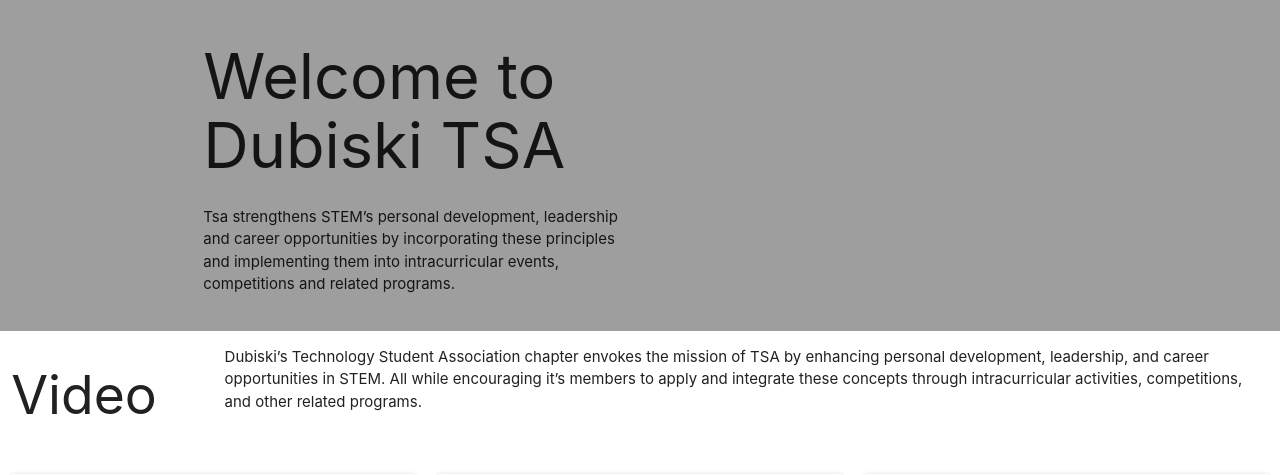
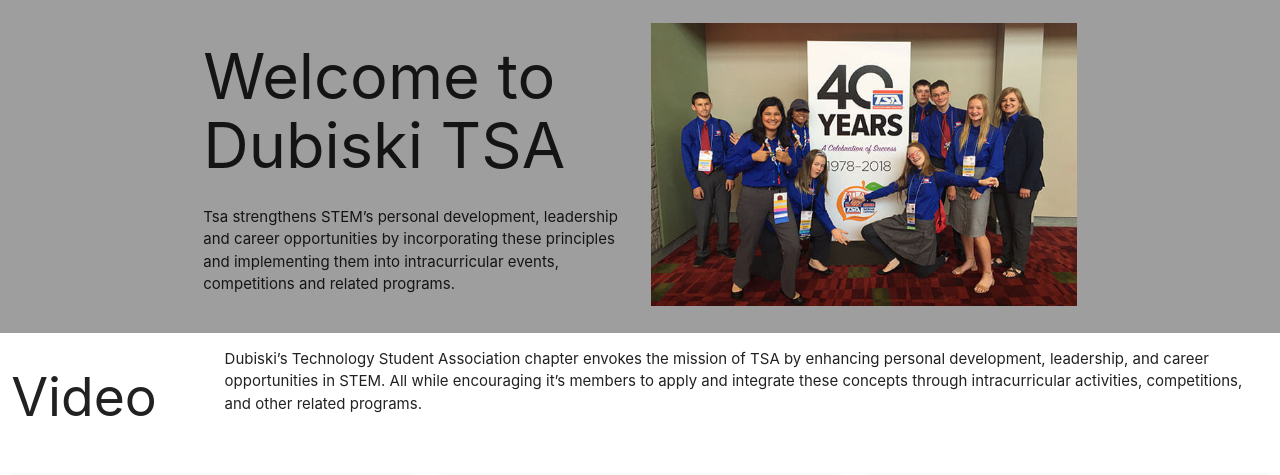
Before and after one commit to fastfists/TSAZone, a Flask app: page / in a window 1280 px wide. Shown: the part 64-539 px from the top of the page. Run offline with Flask 2, Linux system fonts and the light colour scheme.

Commit message:
home picture

```diff
--- a/templates/home.html
+++ b/templates/home.html
@@ -13,7 +13,8 @@
                 </p>
             </div>
             <div class="col s6">
-
+                    &nbsp;
+                    <img class="responsive-img" src="/static/images/tsa_kids.jpg" alt="">
             </div>
         </div>
     </div>
```
